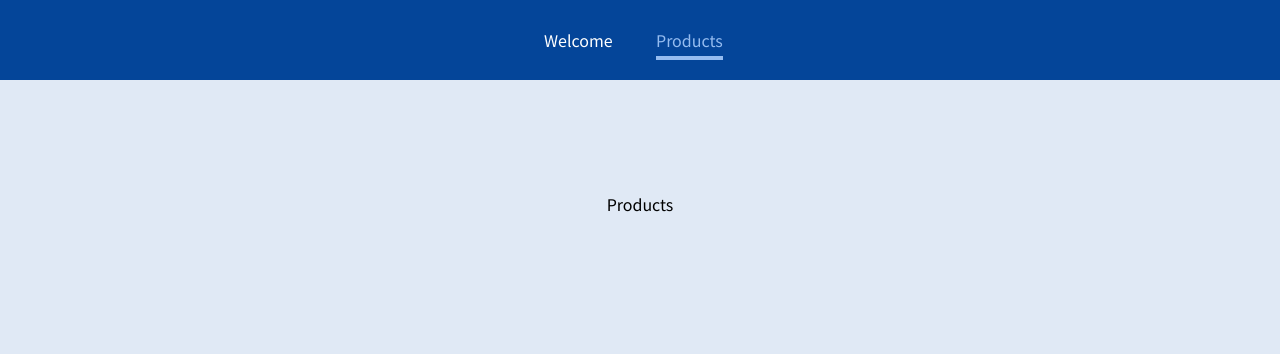
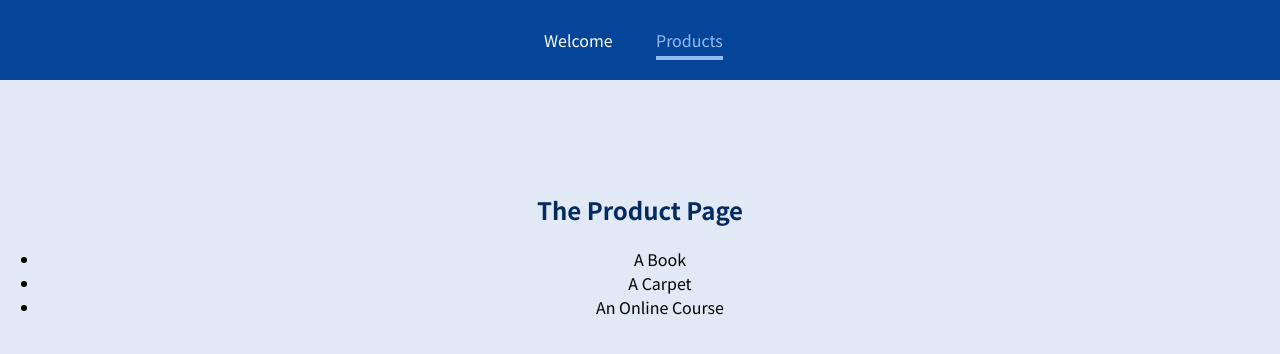
Before and after one commit to MohammmedDawood/course-react-router-simple-app, a React (Create React App) app: page /products in a window 1280 px wide. Shown: the top 354 px of the page. Built offline with nearby package versions, Linux system fonts and the light colour scheme.

Commit message:
Adding Dynamic Routes with Params

```diff
--- a/src/App.js
+++ b/src/App.js
@@ -3,6 +3,7 @@ import { Route } from "react-router-dom";
 import Welcome from "./pages/Welcome";
 import Products from "./pages/Products";
 import MainHeader from "./components/MainHeader";
+import ProductDetail from "./pages/ProductDetail";
 
 function App() {
   return (
@@ -15,6 +16,9 @@ function App() {
         <Route path="/products">
           <Products />
         </Route>
+        <Route path="/products-detail/:productId">
+          <ProductDetail />
+        </Route>
       </main>
     </div>
   );
--- /dev/null
+++ b/src/pages/ProductDetail.js
@@ -0,0 +1,11 @@
+import React from "react";
+
+function ProductDetail() {
+  return (
+    <section>
+      <h1>The Product Detail Page</h1>
+    </section>
+  );
+}
+
+export default ProductDetail;
--- a/src/pages/Products.js
+++ b/src/pages/Products.js
@@ -1,7 +1,16 @@
 import React from "react";
 
 function Products() {
-  return <div>Products</div>;
+  return (
+    <section>
+      <h1>The Product Page</h1>
+      <ul>
+        <li>A Book</li>
+        <li>A Carpet</li>
+        <li>An Online Course</li>
+      </ul>
+    </section>
+  );
 }
 
 export default Products;
```
